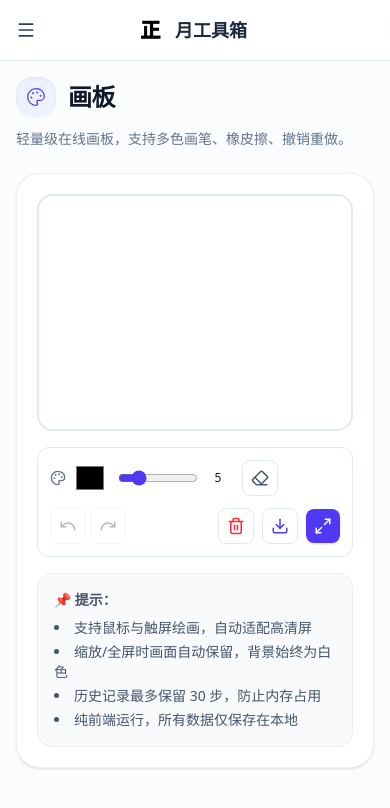
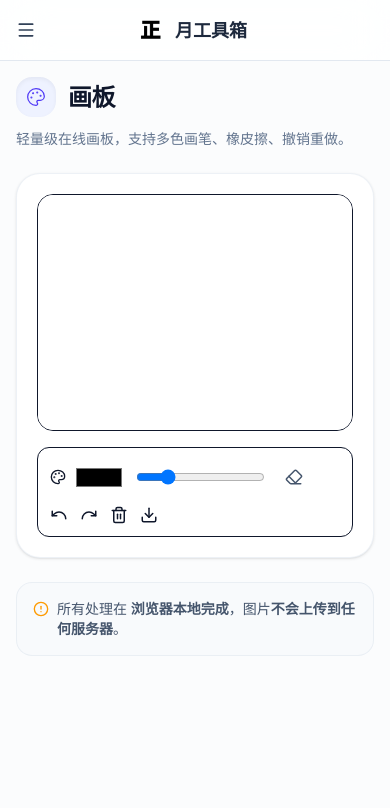
Before and after one commit to hezhengyue/tools, a Next.js app: page /draw-board in a window 390 px wide. Shown: the top 808 px of the page. Built offline with nearby package versions, Linux system fonts and the light colour scheme.

Commit message:
更新:画板简化

```diff
--- a/src/app/draw-board/page.tsx
+++ b/src/app/draw-board/page.tsx
@@ -1,314 +1,296 @@
-// app/draw-board/page.tsx
 "use client";
 
-import { useState, useRef, useEffect, useCallback } from "react";
-import { Palette, Eraser, Undo, Redo, Trash2, Download, Maximize2, Minimize2 } from "lucide-react";
+import { useEffect, useRef, useState, useCallback } from "react";
+import {
+  Palette,
+  Eraser,
+  Undo,
+  Redo,
+  Trash2,
+  Download,
+} from "lucide-react";
 import ToolShell from "@/components/ToolShell";
+
+type Point = { x: number; y: number };
+
+type Path = {
+  points: Point[];
+  color: string;
+  width: number;
+  erase: boolean;
+};
 
 export default function DrawBoardPage() {
   const canvasRef = useRef<HTMLCanvasElement>(null);
   const containerRef = useRef<HTMLDivElement>(null);
 
-  const [isDrawing, setIsDrawing] = useState(false);
+  const pathsRef = useRef<Path[]>([]);
+  const redoRef = useRef<Path[]>([]);
+  const isDrawingRef = useRef(false);
+  const isTouchRef = useRef(false);
+
+  const dprRef = useRef(1);
+
+  const toolRef = useRef({
+    color: "#000000",
+    width: 5,
+    erase: false,
+  });
+
   const [color, setColor] = useState("#000000");
   const [brushSize, setBrushSize] = useState(5);
   const [isEraser, setIsEraser] = useState(false);
-  const [history, setHistory] = useState<ImageData[]>([]);
-  const [historyIndex, setHistoryIndex] = useState(-1);
-  const [isFullscreen, setIsFullscreen] = useState(false);
+    const redraw = useCallback(() => {
+    const canvas = canvasRef.current;
+    if (!canvas) return;
 
-  // 🔧 核心修复：尺寸适配 + 背景白色 + 任意缩放恢复
-  const resizeCanvas = useCallback(() => {
+    const ctx = canvas.getContext("2d");
+    if (!ctx) return;
+
+    const width = canvas.width;
+    const height = canvas.height;
+
+    ctx.clearRect(0, 0, width, height);
+
+    // 白底
+    ctx.fillStyle = "#fff";
+    ctx.fillRect(0, 0, width, height);
+
+    const paths = pathsRef.current;
+
+    for (const path of paths) {
+      if (!path || path.points.length === 0) continue;
+
+      ctx.save();
+
+      ctx.lineCap = "round";
+      ctx.lineJoin = "round";
+      ctx.lineWidth = path.width;
+
+      if (path.erase) {
+        ctx.strokeStyle = "#ffffff";
+        ctx.fillStyle = "#ffffff";
+      } else {
+        ctx.strokeStyle = path.color;
+        ctx.fillStyle = path.color;
+      }
+
+      const pts = path.points;
+
+      if (pts.length === 1) {
+        ctx.beginPath();
+        ctx.arc(pts[0].x, pts[0].y, path.width / 2, 0, Math.PI * 2);
+        ctx.fill();
+        ctx.restore();
+        continue;
+      }
+
+      ctx.beginPath();
+      ctx.moveTo(pts[0].x, pts[0].y);
+
+      for (let i = 1; i < pts.length; i++) {
+        ctx.lineTo(pts[i].x, pts[i].y);
+      }
+
+      ctx.stroke();
+      ctx.restore();
+    }
+  }, []);
+    const initCanvas = useCallback(() => {
     const canvas = canvasRef.current;
     const container = containerRef.current;
     if (!canvas || !container) return;
+
+    const rect = container.getBoundingClientRect();
+    const dpr = window.devicePixelRatio || 1;
+
+    dprRef.current = dpr;
+
+    canvas.width = rect.width * dpr;
+    canvas.height = rect.height * dpr;
+
+    canvas.style.width = rect.width + "px";
+    canvas.style.height = rect.height + "px";
+
     const ctx = canvas.getContext("2d");
     if (!ctx) return;
 
-    // 1. 保存当前画面（物理像素）
-    let savedData: ImageData | null = null;
-    const oldWidth = canvas.width;
-    const oldHeight = canvas.height;
-    if (oldWidth > 0 && oldHeight > 0) {
-      try { savedData = ctx.getImageData(0, 0, oldWidth, oldHeight); } catch {}
-    }
+    // 坐标统一
+    ctx.setTransform(dpr, 0, 0, dpr, 0, 0);
 
-    const rect = container.getBoundingClientRect();
-    const dpr = window.devicePixelRatio || 1;
-    const newWidth = Math.max(1, Math.floor(rect.width * dpr));
-    const newHeight = Math.max(1, Math.floor(rect.height * dpr));
-
-    // 2. 重设画布（会清空内容）
-    canvas.width = newWidth;
-    canvas.height = newHeight;
-    canvas.style.width = `${rect.width}px`;
-    canvas.style.height = `${rect.height}px`;
-
-    // 3. 🔥 关键：先填充白色背景（物理像素坐标，scale 之前）
-    ctx.fillStyle = "#ffffff";
-    ctx.fillRect(0, 0, newWidth, newHeight);
-
-    // 4. 恢复画面（仍在 scale 之前，用物理像素操作）
-    if (savedData && oldWidth > 0 && oldHeight > 0) {
-      if (oldWidth === newWidth && oldHeight === newHeight) {
-        // 尺寸相同：直接恢复
-        ctx.putImageData(savedData, 0, 0);
-      } else {
-        // 尺寸不同：用临时 canvas 缩放恢复
-        const temp = document.createElement("canvas");
-        temp.width = oldWidth;
-        temp.height = oldHeight;
-        const tCtx = temp.getContext("2d");
-        if (tCtx) {
-          tCtx.putImageData(savedData, 0, 0);
-          ctx.drawImage(temp, 0, 0, newWidth, newHeight);
-        }
-      }
-    } else if (history.length === 0) {
-      // 首次初始化：保存白色背景状态
-      saveState();
-    }
-
-    // 5. 设置缩放（后续绘制使用逻辑像素坐标）
-    ctx.setTransform(1, 0, 0, 1, 0, 0); // 先重置避免叠加
-    ctx.scale(dpr, dpr);
-
-    // 6. 恢复绘制样式
-    ctx.lineCap = "round";
-    ctx.lineJoin = "round";
-    ctx.strokeStyle = color;
-    ctx.lineWidth = brushSize;
-  }, [color, brushSize, history.length]);
+    redraw();
+  }, [redraw]);
 
   useEffect(() => {
-    resizeCanvas();
-    window.addEventListener("resize", resizeCanvas);
-    return () => window.removeEventListener("resize", resizeCanvas);
-  }, [resizeCanvas]);
+    initCanvas();
+    window.addEventListener("resize", initCanvas);
+    return () => window.removeEventListener("resize", initCanvas);
+  }, [initCanvas]);
+    const getPos = (e: any) => {
+    const canvas = canvasRef.current;
+    if (!canvas) return { x: 0, y: 0 };
 
-  // 监听全屏状态变化
-  useEffect(() => {
-    const handleFullscreenChange = () => setIsFullscreen(!!document.fullscreenElement);
-    document.addEventListener("fullscreenchange", handleFullscreenChange);
-    return () => document.removeEventListener("fullscreenchange", handleFullscreenChange);
-  }, []);
+    const rect = canvas.getBoundingClientRect();
 
-  // 保存当前画面到历史（用于撤销/重做）
-  const saveState = () => {
-    const canvas = canvasRef.current;
-    const ctx = canvas?.getContext("2d");
-    if (!canvas || !ctx) return;
+    const clientX =
+      "touches" in e ? e.touches[0].clientX : e.clientX;
 
-    const newHistory = history.slice(0, historyIndex + 1);
-    newHistory.push(ctx.getImageData(0, 0, canvas.width, canvas.height));
-    if (newHistory.length > 30) newHistory.shift();
+    const clientY =
+      "touches" in e ? e.touches[0].clientY : e.clientY;
 
-    setHistory(newHistory);
-    setHistoryIndex(newHistory.length - 1);
+    return {
+      x: clientX - rect.left,
+      y: clientY - rect.top,
+    };
   };
 
-  // 获取绘制坐标（兼容鼠标/触控）
-  const getPos = (e: React.MouseEvent | React.TouchEvent) => {
-    const canvas = canvasRef.current;
-    if (!canvas) return { x: 0, y: 0 };
-    const rect = canvas.getBoundingClientRect();
-    const clientX = "touches" in e ? e.touches[0].clientX : e.clientX;
-    const clientY = "touches" in e ? e.touches[0].clientY : e.clientY;
-    return { x: clientX - rect.left, y: clientY - rect.top };
+  const startDrawing = (e: any) => {
+    if (e.type === "touchstart") e.preventDefault();
+
+    isTouchRef.current = e.type === "touchstart";
+
+    const p = getPos(e);
+
+    toolRef.current = {
+      color,
+      width: brushSize,
+      erase: isEraser,
     };
 
-  // 开始绘制
-  const startDrawing = (e: React.MouseEvent | React.TouchEvent) => {
-    e.preventDefault();
-    const ctx = canvasRef.current?.getContext("2d");
-    if (!ctx) return;
-    setIsDrawing(true);
-    const { x, y } = getPos(e);
-    ctx.beginPath();
-    ctx.moveTo(x, y);
+    pathsRef.current.push({
+      points: [p],
+      ...toolRef.current,
+    });
+
+    redoRef.current = [];
+    isDrawingRef.current = true;
+
+    redraw();
   };
 
-  // 绘制中
-  const draw = (e: React.MouseEvent | React.TouchEvent) => {
-    if (!isDrawing) return;
+  const draw = (e: any) => {
+    if (!isDrawingRef.current) return;
+
+    if (e.type === "mousemove" && isTouchRef.current) return;
+
     e.preventDefault();
-    const ctx = canvasRef.current?.getContext("2d");
-    if (!ctx) return;
-    const { x, y } = getPos(e);
-    ctx.lineTo(x, y);
-    ctx.strokeStyle = isEraser ? "#ffffff" : color;
-    ctx.lineWidth = isEraser ? brushSize * 3 : brushSize;
-    ctx.stroke();
+
+    const p = getPos(e);
+
+    const current = pathsRef.current[pathsRef.current.length - 1];
+    if (!current) return;
+
+    current.points.push(p);
+
+    redraw();
   };
 
-  // 结束绘制
   const stopDrawing = () => {
-    if (!isDrawing) return;
-    setIsDrawing(false);
-    canvasRef.current?.getContext("2d")?.closePath();
-    saveState();
+    isDrawingRef.current = false;
+    isTouchRef.current = false;
+  };
+    const undo = () => {
+    const last = pathsRef.current.pop();
+    if (last) redoRef.current.push(last);
+    redraw();
   };
 
-  // 撤销
-  const handleUndo = () => {
-    if (historyIndex <= 0) return;
-    const ctx = canvasRef.current?.getContext("2d");
-    if (ctx && history[historyIndex - 1]) {
-      ctx.putImageData(history[historyIndex - 1], 0, 0);
-      setHistoryIndex(prev => prev - 1);
-    }
+  const redo = () => {
+    const last = redoRef.current.pop();
+    if (last) pathsRef.current.push(last);
+    redraw();
   };
 
-  // 重做
-  const handleRedo = () => {
-    if (historyIndex >= history.length - 1) return;
-    const ctx = canvasRef.current?.getContext("2d");
-    if (ctx && history[historyIndex + 1]) {
-      ctx.putImageData(history[historyIndex + 1], 0, 0);
-      setHistoryIndex(prev => prev + 1);
-    }
+  const clear = () => {
+    pathsRef.current = [];
+    redoRef.current = [];
+    redraw();
   };
 
-  // 清空画布
-  const handleClear = () => {
-    const canvas = canvasRef.current;
-    const ctx = canvas?.getContext("2d");
-    if (!canvas || !ctx) return;
-    ctx.fillStyle = "#ffffff";
-    ctx.fillRect(0, 0, canvas.width, canvas.height);
-    saveState();
-  };
-
-  // 下载为 PNG
-  const handleDownload = () => {
+  const download = () => {
     const canvas = canvasRef.current;
     if (!canvas) return;
-    const link = document.createElement("a");
-    link.download = `draw-${Date.now()}.png`;
-    link.href = canvas.toDataURL("image/png");
-    link.click();
+
+    const exportCanvas = document.createElement("canvas");
+
+    const dpr = dprRef.current;
+
+    exportCanvas.width = canvas.width;
+    exportCanvas.height = canvas.height;
+
+    const ctx = exportCanvas.getContext("2d");
+    if (!ctx) return;
+
+    ctx.fillStyle = "#fff";
+    ctx.fillRect(0, 0, exportCanvas.width, exportCanvas.height);
+
+    ctx.drawImage(canvas, 0, 0);
+
+    const a = document.createElement("a");
+    a.download = `draw-${Date.now()}.png`;
+    a.href = exportCanvas.toDataURL("image/png");
+    a.click();
   };
-
-  // 切换全屏
-  const toggleFullscreen = () => {
-    if (!document.fullscreenElement) {
-      document.documentElement.requestFullscreen().catch(() => {});
-    } else {
-      document.exitFullscreen();
-    }
-  };
-
-  // 工具栏组件
     const renderToolbar = () => (
-    <div className={`flex flex-wrap items-center gap-3 p-3 bg-white/90 backdrop-blur-sm border-b border-slate-200 ${isFullscreen ? "rounded-none" : "rounded-xl border"}`}>
+    <div className="flex flex-wrap items-center gap-3 p-3 bg-white border rounded-xl relative z-50">
       <div className="flex items-center gap-2">
-        <Palette size={16} className="text-slate-500" />
+        <Palette size={16} />
         <input
           type="color"
           value={color}
-          onChange={(e) => { setColor(e.target.value); setIsEraser(false); }}
-          className="w-8 h-8 rounded cursor-pointer border-0 p-0"
+          onChange={(e) => {
+            setColor(e.target.value);
+            setIsEraser(false);
+          }}
         />
       </div>
 
-      <div className="flex items-center gap-2">
-        <span className="text-xs text-slate-500 hidden sm:inline">粗细</span>
       <input
         type="range"
         min="1"
         max="20"
         value={brushSize}
         onChange={(e) => setBrushSize(Number(e.target.value))}
-          className="w-20 sm:w-24 accent-indigo-600"
       />
-        <span className="text-xs w-6 text-center">{brushSize}</span>
-      </div>
 
       <button
-        onClick={() => setIsEraser(!isEraser)}
-        className={`p-2 rounded-lg transition-all ${
-          isEraser ? "bg-amber-100 text-amber-600 border border-amber-300" : "bg-white border border-slate-200 text-slate-600 hover:bg-slate-50"
+        onClick={() => setIsEraser((v) => !v)}
+        className={`p-2 rounded-lg transition ${
+          isEraser
+            ? "bg-red-500 text-white"
+            : "bg-white text-slate-600"
         }`}
-        title="橡皮擦"
       >
         <Eraser size={18} />
       </button>
 
-      <div className="flex items-center gap-1">
-        <button
-          onClick={handleUndo}
-          disabled={historyIndex <= 0}
-          className="p-2 rounded-lg bg-white border border-slate-200 text-slate-600 hover:bg-slate-50 disabled:opacity-40"
-          title="撤销"
-        >
+      <button onClick={undo}>
         <Undo size={18} />
       </button>
-        <button
-          onClick={handleRedo}
-          disabled={historyIndex >= history.length - 1}
-          className="p-2 rounded-lg bg-white border border-slate-200 text-slate-600 hover:bg-slate-50 disabled:opacity-40"
-          title="重做"
-        >
+
+      <button onClick={redo}>
         <Redo size={18} />
       </button>
-      </div>
 
-      <div className="flex items-center gap-2 ml-auto">
-        <button
-          onClick={handleClear}
-          className="p-2 rounded-lg bg-white border border-slate-200 text-red-500 hover:bg-red-50"
-          title="清空"
-        >
+      <button onClick={clear}>
         <Trash2 size={18} />
       </button>
-        <button
-          onClick={handleDownload}
-          className="p-2 rounded-lg bg-white border border-slate-200 text-indigo-600 hover:bg-indigo-50"
-          title="下载 PNG"
-        >
+
+      <button onClick={download}>
         <Download size={18} />
       </button>
-        <button
-          onClick={toggleFullscreen}
-          className="p-2 rounded-lg bg-indigo-600 text-white hover:bg-indigo-700 shadow-sm"
-          title={isFullscreen ? "退出全屏" : "全屏绘画"}
-        >
-          {isFullscreen ? <Minimize2 size={18} /> : <Maximize2 size={18} />}
-        </button>
-      </div>
     </div>
   );
-
-  // 全屏模式渲染
-  if (isFullscreen) {
-    return (
-      <div className="fixed inset-0 z-[100] bg-slate-100 flex flex-col">
-        {renderToolbar()}
-        <div className="flex-1 relative overflow-hidden" ref={containerRef}>
-          <canvas
-            ref={canvasRef}
-            className="absolute inset-0 w-full h-full cursor-crosshair touch-none"
-            onMouseDown={startDrawing}
-            onMouseMove={draw}
-            onMouseUp={stopDrawing}
-            onMouseLeave={stopDrawing}
-            onTouchStart={startDrawing}
-            onTouchMove={draw}
-            onTouchEnd={stopDrawing}
-          />
-        </div>
-      </div>
-    );
-  }
-
-  // 普通模式渲染
     return (
     <ToolShell>
       <div className="space-y-4">
-        <div ref={containerRef} className="relative w-full aspect-[4/3] bg-white rounded-2xl border-2 border-slate-200 shadow-inner overflow-hidden">
+        <div
+          ref={containerRef}
+          className="relative w-full aspect-[4/3] bg-white border rounded-2xl overflow-hidden"
+        >
           <canvas
             ref={canvasRef}
-            className="absolute inset-0 w-full h-full cursor-crosshair touch-none"
+            className="absolute inset-0 w-full h-full touch-none"
             onMouseDown={startDrawing}
             onMouseMove={draw}
             onMouseUp={stopDrawing}
@@ -320,16 +302,6 @@ export default function DrawBoardPage() {
         </div>
 
         {renderToolbar()}
-
-        <div className="p-4 bg-slate-50 rounded-2xl border border-slate-200/60 text-sm text-slate-600">
-          <strong>📌 提示：</strong>
-          <ul className="mt-2 space-y-1 list-disc list-inside">
-            <li>支持鼠标与触屏绘画，自动适配高清屏</li>
-            <li>缩放/全屏时画面自动保留，背景始终为白色</li>
-            <li>历史记录最多保留 30 步，防止内存占用</li>
-            <li>纯前端运行，所有数据仅保存在本地</li>
-          </ul>
-        </div>
       </div>
     </ToolShell>
   );
--- a/src/config/tools.ts
+++ b/src/config/tools.ts
@@ -34,14 +34,14 @@ export const toolsConfig: ToolCategory[] = [
         href: "/draw-board",
         icon: Palette,
         desc: "轻量级在线画板，支持多色画笔、橡皮擦、撤销重做。",
-        showFooter: false // 页面内已包含说明，无需底部提示
+        footerNote: "所有处理在 <strong>浏览器本地完成</strong>，图片<strong>不会上传到任何服务器</strong>。"
       },
       {
       name: "随机抽奖",
       href: "/lucky-draw",
       icon: Gift,
       desc: "支持名单管理、自定义抽取人数、炫酷动画的在线抽奖工具。",
-      showFooter: false
+      footerNote: "所有处理在 <strong>浏览器本地完成</strong>，数据<strong>不会上传到任何服务器</strong>。"
     },
     ]
   },
```
Lines whose indentation alone changed are shown as unchanged.
